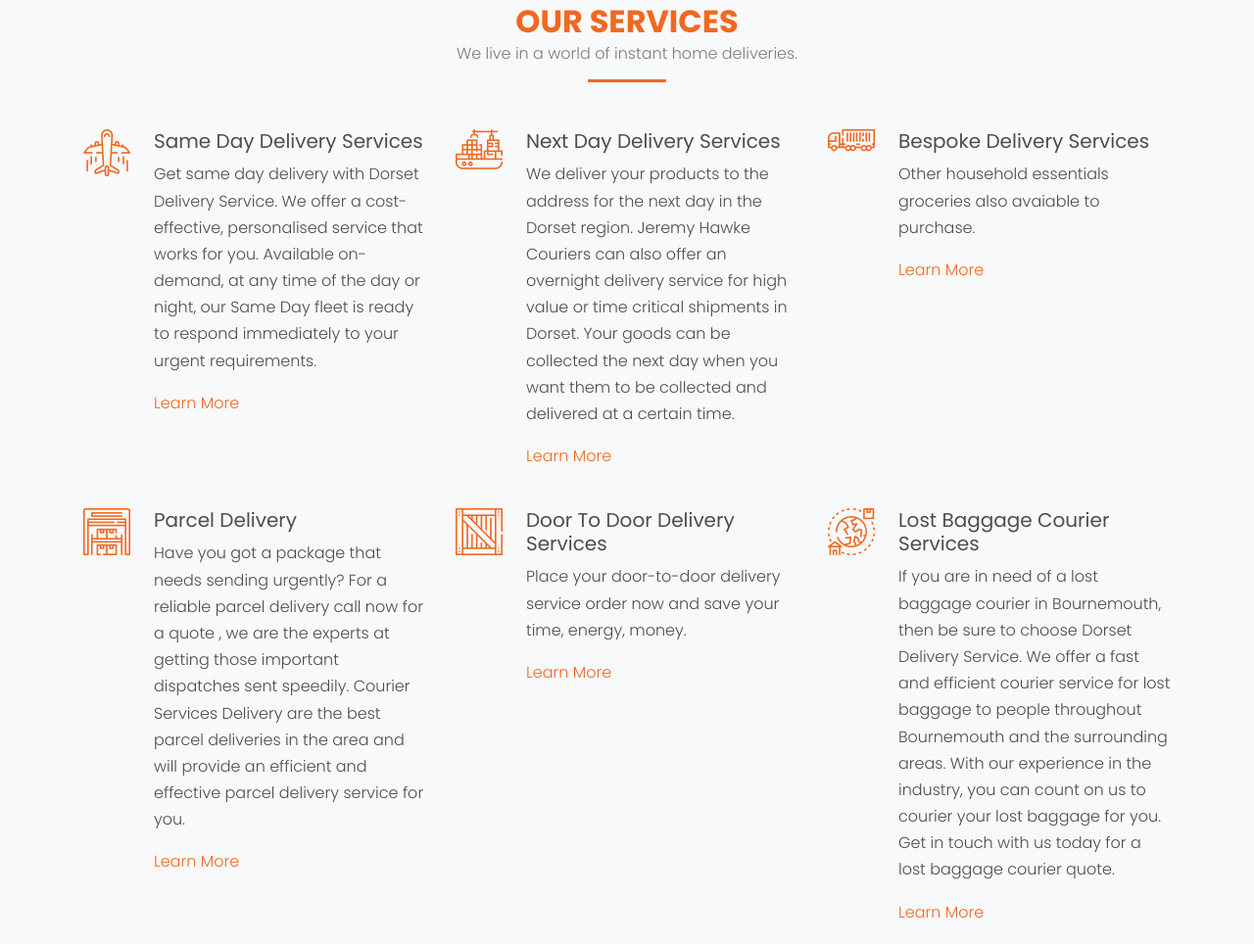
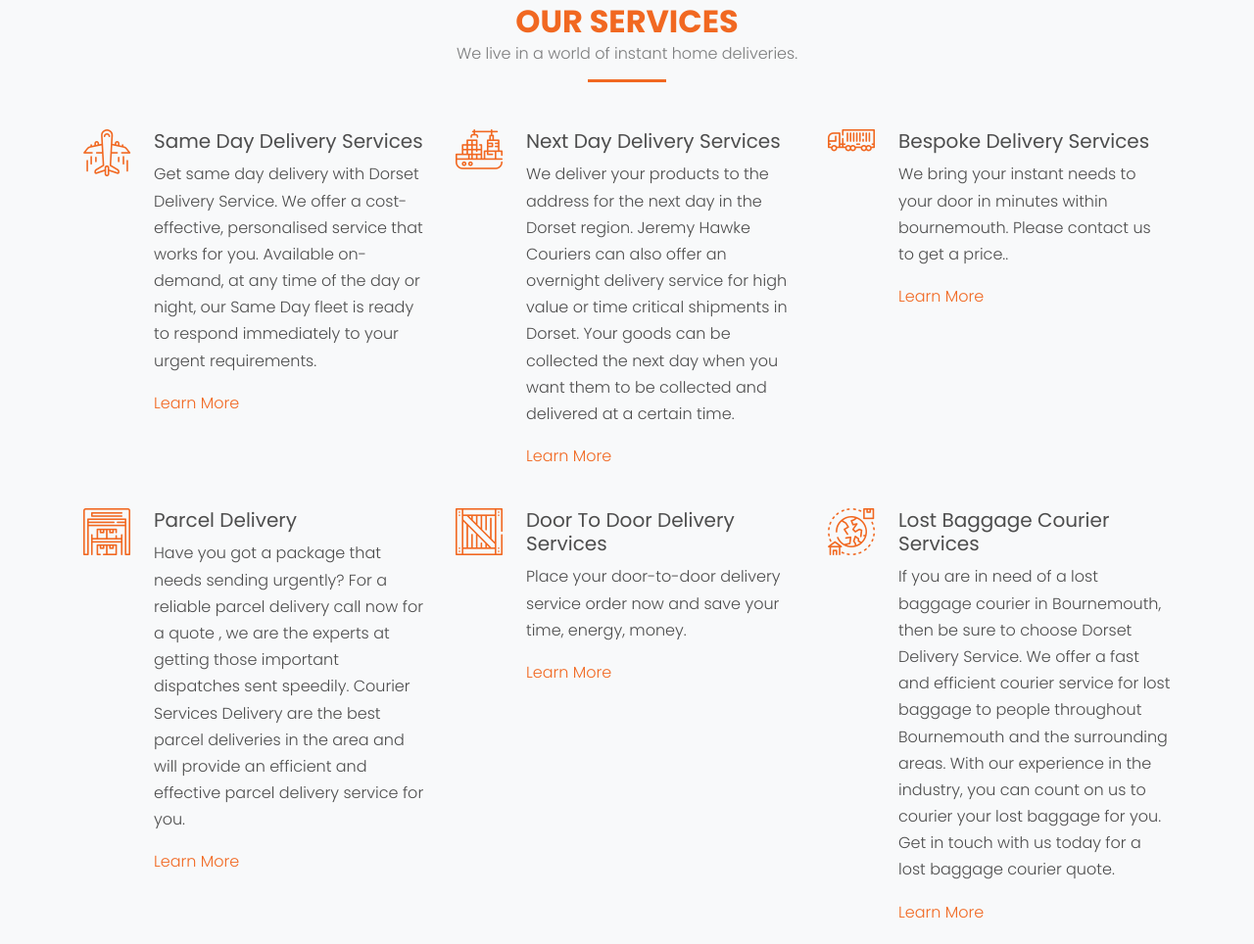
Before and after one commit to ali-cinaroglu/ali-cinaroglu.github.io, a plain HTML site: page index.html in a window 1280 px wide. Shown: the part 2357-3321 px from the top of the page at 98% size. Drawn offline with Linux system fonts and the light colour scheme; files whose address does not match are found by name; a web font is replaced by a local one.

Commit message:
Update index.html

```diff
--- a/index.html
+++ b/index.html
@@ -213,7 +213,7 @@ Jeremy Hawke Couriers can also offer an overnight delivery service for high valu
               <div class="unit-4-icon mr-4"><span class="text-primary flaticon-truck"></span></div>
               <div>
                 <h3>Bespoke Delivery Services </h3>
-                <p>Other household essentials groceries also avaiable  to purchase.</p>
+                <p>We bring your instant needs to your door in minutes within bournemouth. Please contact us to get a price..</p>
                 <p><a href="#">Learn More</a></p>
               </div>
             </div>
```
